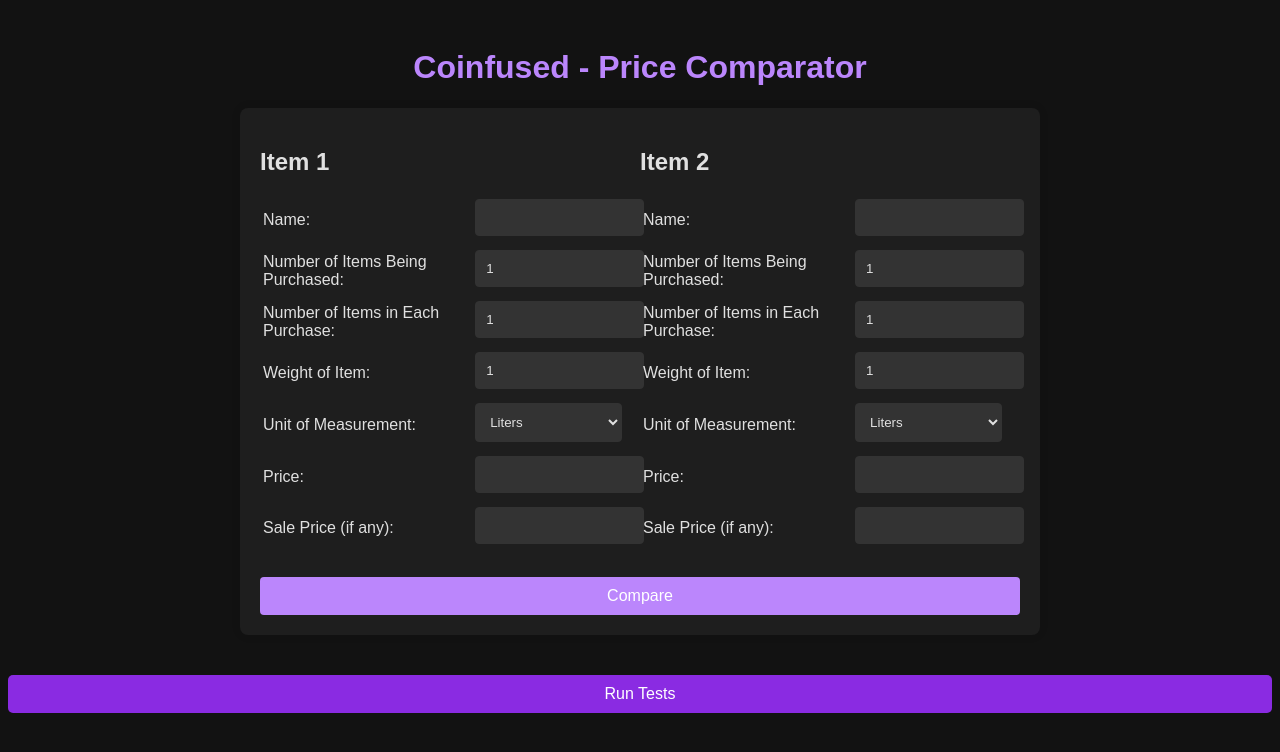
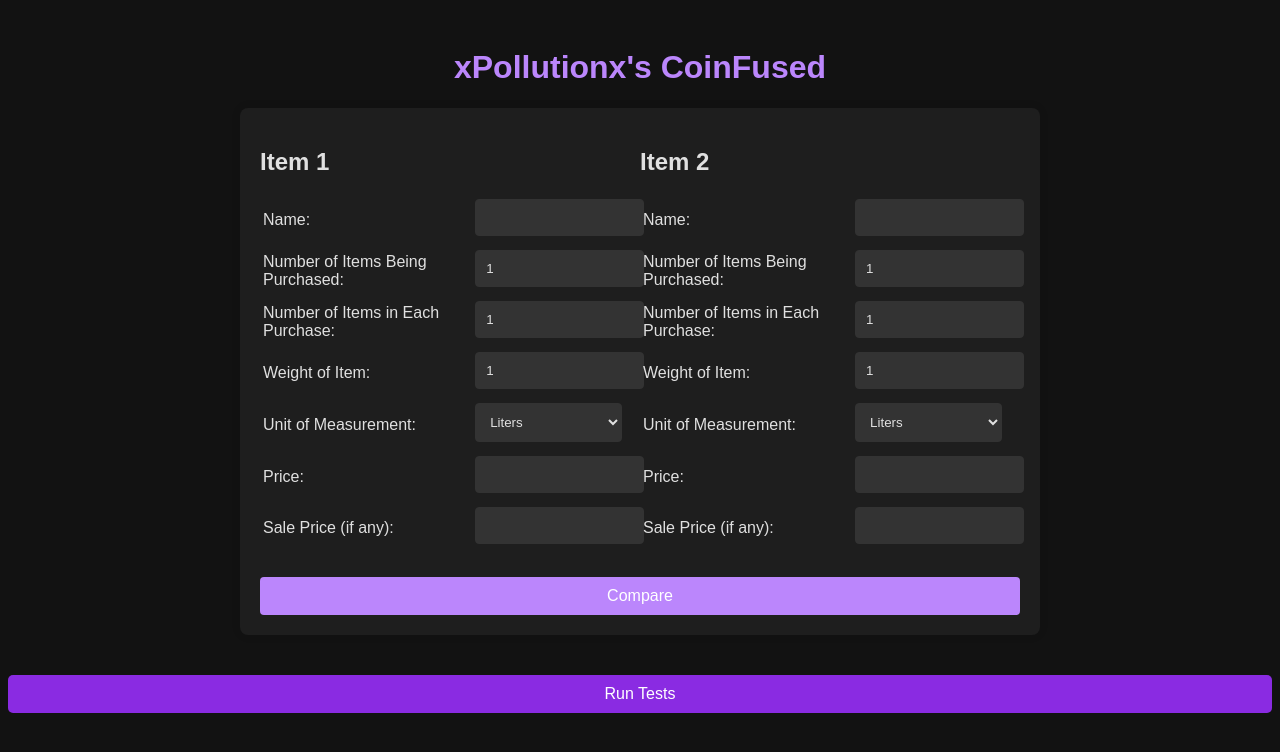
Before and after one commit to xPollutionx/ConFused, a website: page index.html in a window 1280 px wide. Drawn offline with Linux system fonts and the light colour scheme.

Commit message:
Add files via upload

```diff
--- a/index.html
+++ b/index.html
@@ -3,12 +3,12 @@
 <head>
     <meta charset="UTF-8">
     <meta name="viewport" content="width=device-width, initial-scale=1.0">
-    <title>Coinfused - Price Comparator</title>
+    <title>xPollutionx's CoinFused</title>
     <link rel="stylesheet" href="styles.css">
 </head>
 <body>
     <div class="container">
-        <h1>Coinfused - Price Comparator</h1>
+        <h1><a href="https://x.com/xPollutionx" style="text-decoration: none; color: inherit;">xPollutionx's CoinFused</a></h1>
         <div id="result" style="text-align: center; font-size: 18px; margin-bottom: 20px;"></div>
         <div class="calculator">
             <div class="item-table" id="item1-table">
```
